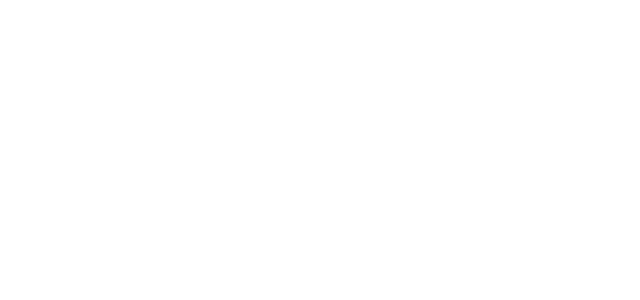
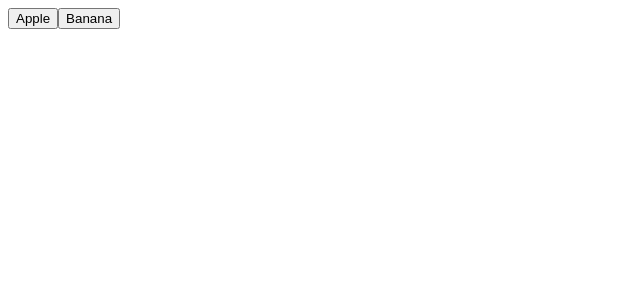
Before and after one commit to PRANAV-SHILU/csbs-react-tutorial, a React (Vite) app: page / in a window 1280 px wide. Shown: the top 300 px of the page, without its empty margins (0-640 px from the left). Built offline with nearby package versions, Linux system fonts and the light colour scheme.

Commit message:
Day 1 12/12/2025

```diff
--- a/index.html
+++ b/index.html
@@ -1,13 +1,16 @@
 <!doctype html>
 <html lang="en">
+
 <head>
   <meta charset="UTF-8" />
   <link rel="icon" type="image/svg+xml" href="/vite.svg" />
   <meta name="viewport" content="width=device-width, initial-scale=1.0" />
   <title>csbs-react-tutorial</title>
 </head>
+
 <body>
   <div id="root"></div>
   <script type="module" src="/src/main.jsx"></script>
 </body>
+
 </html>
--- a/src/App.jsx
+++ b/src/App.jsx
@@ -1,10 +1,10 @@
 import "./App.css";
+import V13 from "./assets/V13";
 
 function App() {
-
   return (
     <>
-
+      <V13/>
     </>
   );
 }
--- /dev/null
+++ b/src/assets/V13.jsx
@@ -0,0 +1,11 @@
+export default function V13() {
+  function fruit(name) {
+    alert(name);
+  }
+  return (
+    <>
+      <button onClick={() => fruit("Apple")}>Apple</button>
+      <button onClick={() => fruit("Banana")}>Banana</button>
+    </>
+  );
+}
```
Lines whose indentation alone changed are shown as unchanged.
